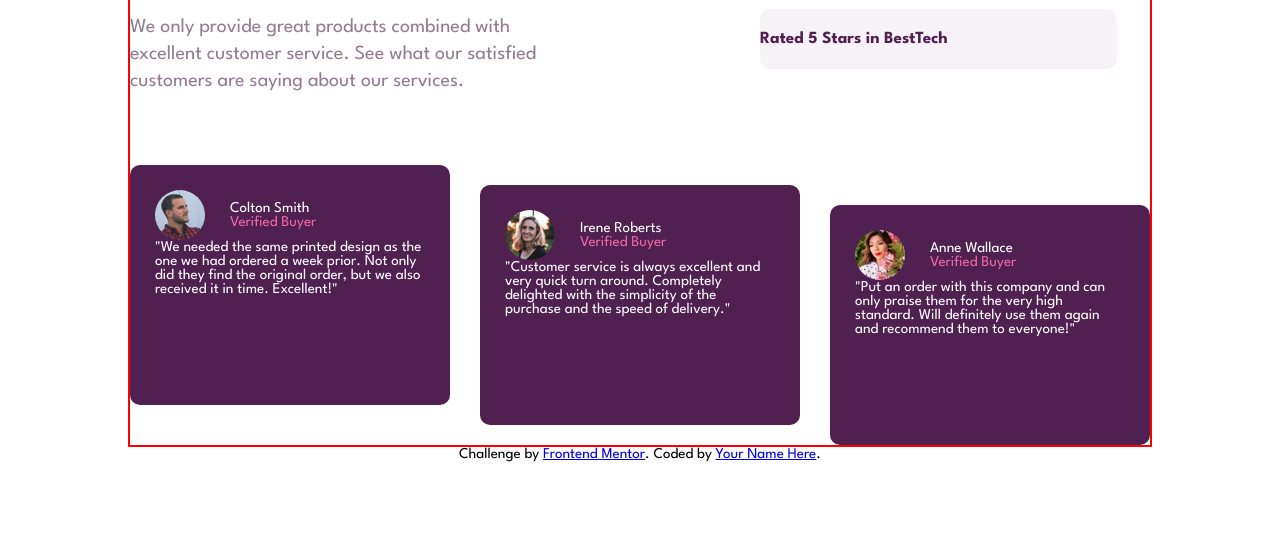
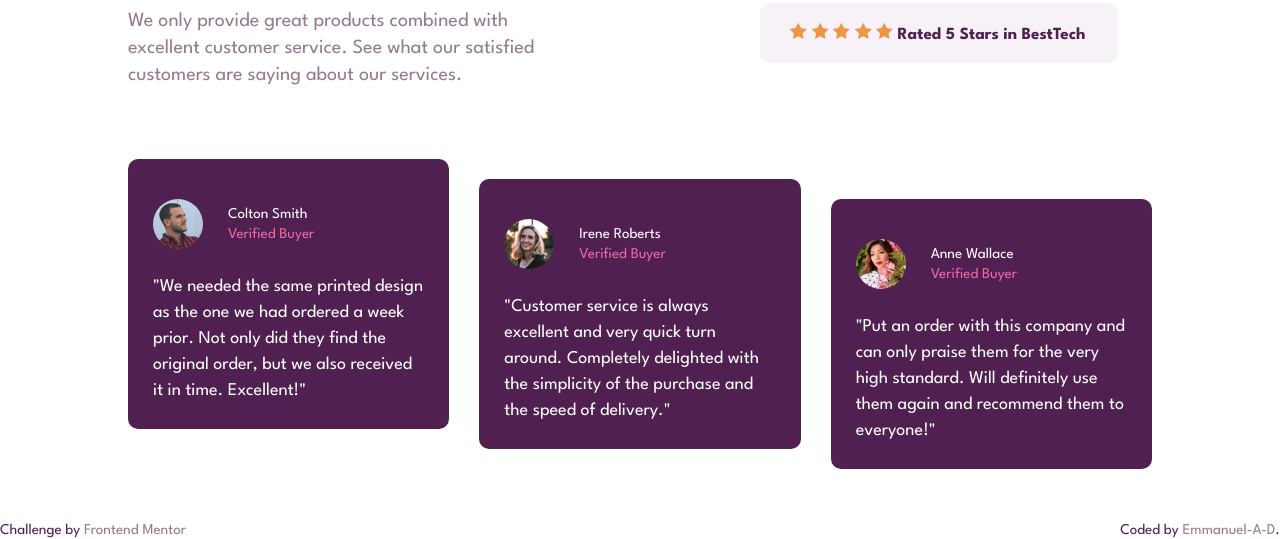
Before and after one commit to Emmanuel-A-D/social-proof-section-master, a plain HTML site: page index.html in a window 1280 px wide. Shown: the part 261-800 px from the top of the page. Drawn offline with Linux system fonts and the light colour scheme.

Commit message:
Actualizacion de css

```diff
--- a/index.html
+++ b/index.html
@@ -19,13 +19,13 @@
       </div>
       <div class="score">
         <div class="score_1">
-        <p> <img class="img_score" src="images/icon-star.svg" alt="stars"> Rated 5 Stars in Reviews</p>
+         <p class="p_score"> <img class="img_score" src="images/icon-star.svg" alt="stars"> <img class="img_score" src="images/icon-star.svg" alt="stars"> <img class="img_score" src="images/icon-star.svg" alt="stars"> <img class="img_score" src="images/icon-star.svg" alt="stars"> <img class="img_score" src="images/icon-star.svg" alt="stars"> Rated 5 Stars in Reviews</p>
         </div>
         <div class="score_2">
-        Rated 5 Stars in Report Guru
+         <p class="p_score"> <img class="img_score" src="images/icon-star.svg" alt="stars"> <img class="img_score" src="images/icon-star.svg" alt="stars"> <img class="img_score" src="images/icon-star.svg" alt="stars"> <img class="img_score" src="images/icon-star.svg" alt="stars"> <img class="img_score" src="images/icon-star.svg" alt="stars"> Rated 5 Stars in Report Guru </p>
         </div>
         <div class="score_3">
-        Rated 5 Stars in BestTech
+        <p class="p_score"> <img class="img_score" src="images/icon-star.svg" alt="stars"> <img class="img_score" src="images/icon-star.svg" alt="stars"> <img class="img_score" src="images/icon-star.svg" alt="stars"> <img class="img_score" src="images/icon-star.svg" alt="stars"> <img class="img_score" src="images/icon-star.svg" alt="stars"> Rated 5 Stars in BestTech</p>
         </div>
       </div>
     </section>
@@ -33,38 +33,36 @@
       <div class="ref_1">
         <div class="img">
           <img class="img_perfil" src="images/image-colton.jpg" alt="img_colton">
-          <p>Colton Smith<br>
+          <p class="name">Colton Smith<br>
             <font color="#ee68a4">Verified Buyer</font></p>
         </div>
-        <p>"We needed the same printed design as the one we had ordered a week prior.
+        <p class="ref">"We needed the same printed design as the one we had ordered a week prior.
         Not only did they find the original order, but we also received it in time.
         Excellent!"</p>
       </div>
       <div class="ref_2">
         <div  class="img">
           <img class="img_perfil" src="images/image-irene.jpg" alt="img_irene">
-          <p>Irene Roberts <br>
+          <p class="name">Irene Roberts <br>
             <font color="#ee68a4">Verified Buyer</font></p>
         </div>
-        <p>"Customer service is always excellent and very quick turn around. Completely
+        <p class="ref">"Customer service is always excellent and very quick turn around. Completely
         delighted with the simplicity of the purchase and the speed of delivery."</p>
       </div>
       <div class="ref_3">
         <div  class="img">
           <img class="img_perfil" src="images/image-anne.jpg" alt="img_anne">
-          <p>Anne Wallace<br>
+          <p class="name">Anne Wallace<br>
           <font color="#ee68a4">Verified Buyer</font></p>
         </div>
-        <p>"Put an order with this company and can only praise them for the very high
+        <p class="ref">"Put an order with this company and can only praise them for the very high
         standard. Will definitely use them again and recommend them to everyone!"</p>
       </div>
     </section>
   </main>
-    <div class="attribution">
-      Challenge by
-      <a href="https://www.frontendmentor.io?ref=challenge" target="_blank"
-        >Frontend Mentor</a
-      >. Coded by <a href="#">Your Name Here</a>.
-    </div>
+    <footer class="attribution">
+      <p>Challenge by <a href="https://www.frontendmentor.io?ref=challenge" target="_blank">Frontend Mentor</a> </p>
+      <p>Coded by <a href="https://www.frontendmentor.io/profile/Emmanuel-A-D">Emmanuel-A-D</a>.</p>
+    </footer>
   </body>
 </html>
--- a/style.css
+++ b/style.css
@@ -18,16 +18,17 @@ body{
     font-size: 15px;
     height: 100vh;
     display: flex;
-    justify-content: center;
     align-items: center;
     flex-direction: column;
 }
 
 main{
-    border: solid 2px red;
+    /* border: solid 2px red; */
     width: 80%;
     display: flex;
     flex-direction: column;
+    justify-content: center;
+    height: 98%;
 }
 
 .statistics{
@@ -88,6 +89,10 @@ h1{
     background-color: var(--Light-Grayish-Magenta);
 }
 
+.p_score{
+    margin-left: 30px;
+}
+
 .reference{
     display: flex;
     gap: 30px;
@@ -97,7 +102,7 @@ h1{
 
 .ref_1{
     width: 40%;
-    height: 240px;
+    margin-bottom: 20px;
     padding: 25px;
     border-radius: 10px;
     background-color: var(--Very-Dark-Magenta);
@@ -105,7 +110,6 @@ h1{
 
 .ref_2{
     width: 40%;
-    height: 240px;
     margin-top: 20px;
     padding: 25px;
     border-radius: 10px;
@@ -114,8 +118,8 @@ h1{
 
 .ref_3{
     width: 40%;
-    height: 240px;
     margin-top: 40px;
+    margin-bottom: -20px;
     padding: 25px;
     border-radius: 10px;
     background-color: var(--Very-Dark-Magenta);
@@ -124,9 +128,42 @@ h1{
     display: flex;
     gap: 25px;
     align-items: center;
+    margin-top: 15px;
 }
 
 .img_perfil{
     border-radius: 100%;
     width: 50px;
 }
+
+.name{
+    line-height: 20px;
+}
+
+.ref{
+    line-height: 26px;
+    font-size: 18px;
+    margin-top: 25px;
+}
+
+.attribution{
+    width: 100%;
+    display: flex;
+    justify-content: space-between;
+    color: var(--Very-Dark-Magenta);
+}
+
+a{
+    color: var(--Dark-Grayish-Magenta);
+    text-decoration: none;
+}
+
+a:hover{
+    color: var(--Soft-Pink);
+}
+
+@media (max-width: 1024px){
+    main{
+        width: 97%;
+    }
+}
```
